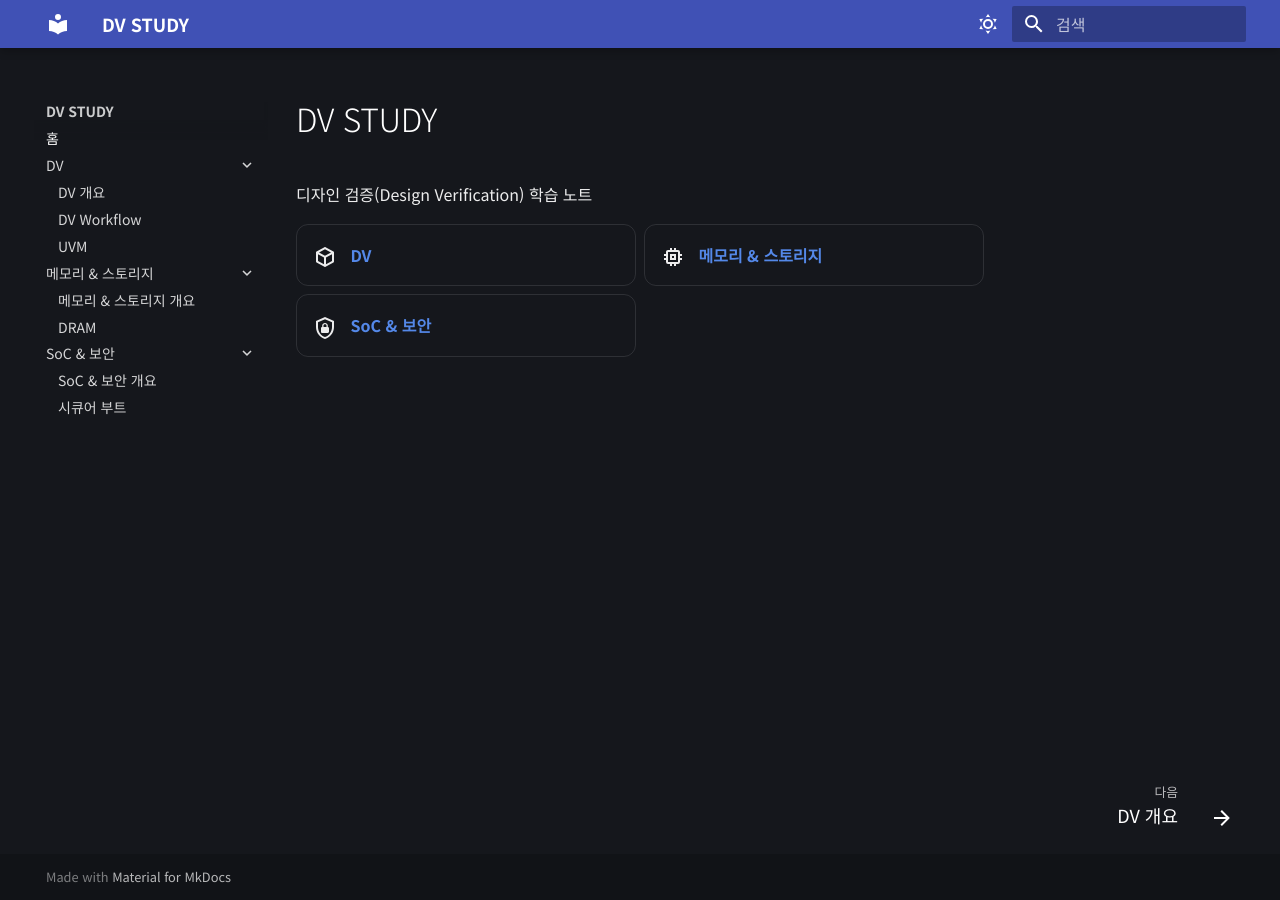
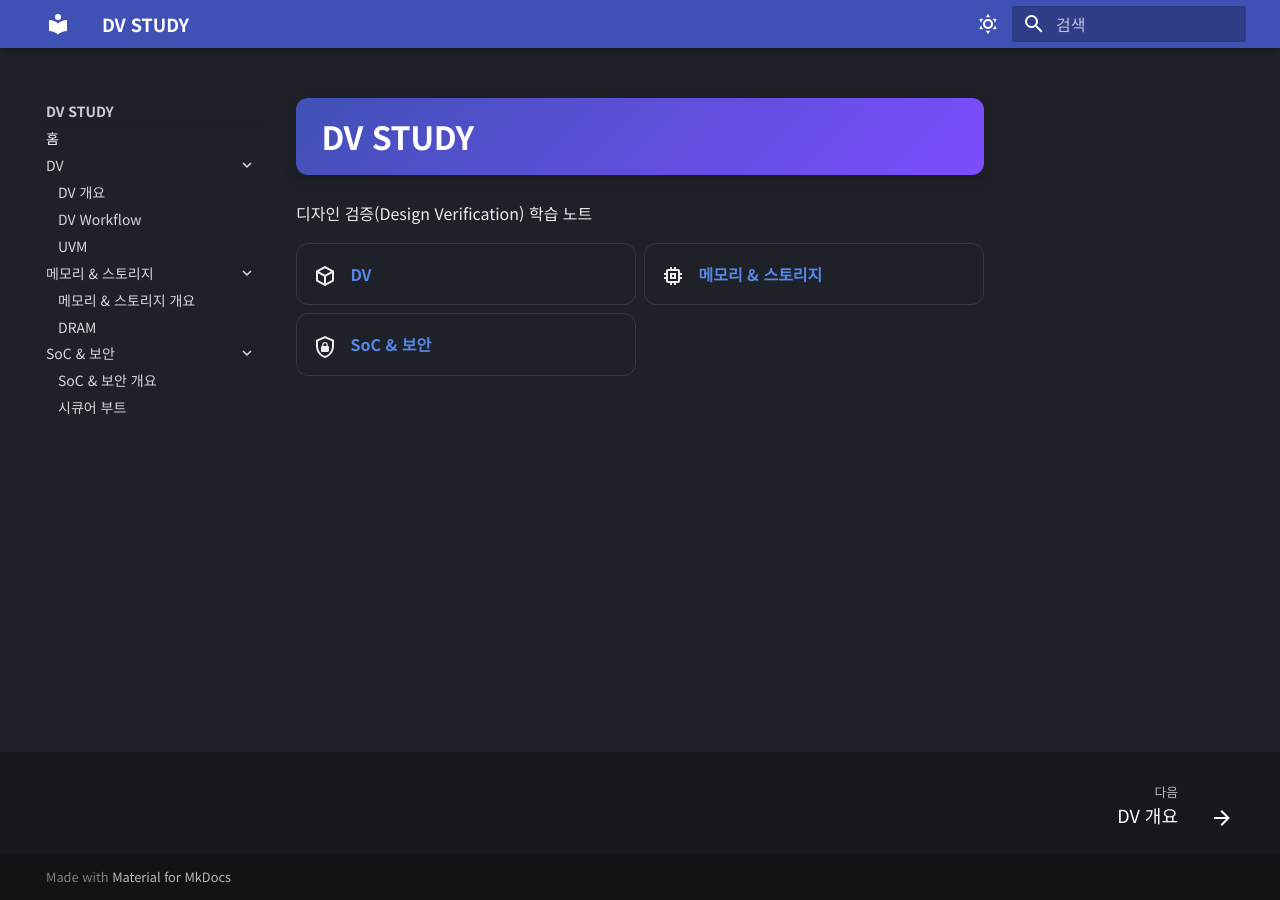
Before and after one commit to jaewoo9912/JDVS, an MkDocs documentation site: the page built from docs/index.md, in a window 1280 px wide. Built offline with MkDocs 1.6.1 and Material for MkDocs 9.7.7, drawn with Linux system fonts in a browser that asks for light colours.

Commit message:
[+] Edit theme of the pages #5

```diff
--- a/docs/stylesheets/extra.css
+++ b/docs/stylesheets/extra.css
@@ -2,7 +2,7 @@
 
 /* 다크(slate) 모드: 배경 조금 더 깊게 + 글자 더 밝게(가독성↑) */
 [data-md-color-scheme="slate"] {
-  --md-default-bg-color: #15171c;
+  --md-default-bg-color: #1f2129;
   --md-default-fg-color: rgba(255, 255, 255, 0.92);
   --md-default-fg-color--light: rgba(255, 255, 255, 0.78);
   --md-default-fg-color--lighter: rgba(255, 255, 255, 0.5);
@@ -25,6 +25,18 @@
 [data-md-color-scheme="slate"] .md-nav__link--active,
 [data-md-color-scheme="slate"] .md-nav__item--active > .md-nav__link {
   color: #ffffff;
+}
+
+/* H1 대제목: 컬러 직사각형 블록(배너) 안에 흰 글자 */
+.md-typeset h1 {
+  display: block;
+  background: linear-gradient(135deg, var(--md-primary-fg-color), var(--md-accent-fg-color));
+  color: #ffffff !important;
+  font-weight: 700;
+  padding: 0.55em 0.8em;
+  border-radius: 0.6rem;
+  box-shadow: 0 4px 14px rgba(0, 0, 0, 0.18);
+  margin-bottom: 1.2rem;
 }
 
 /* 본문 가독성: 줄간격·문단 여백 */
```
